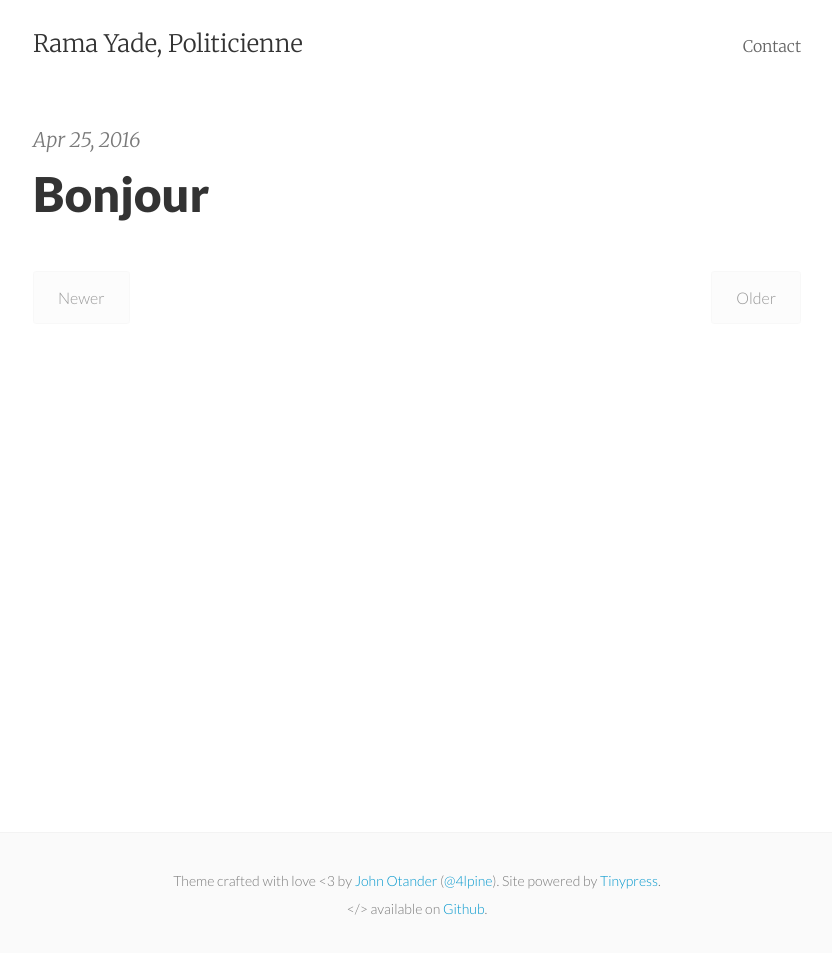
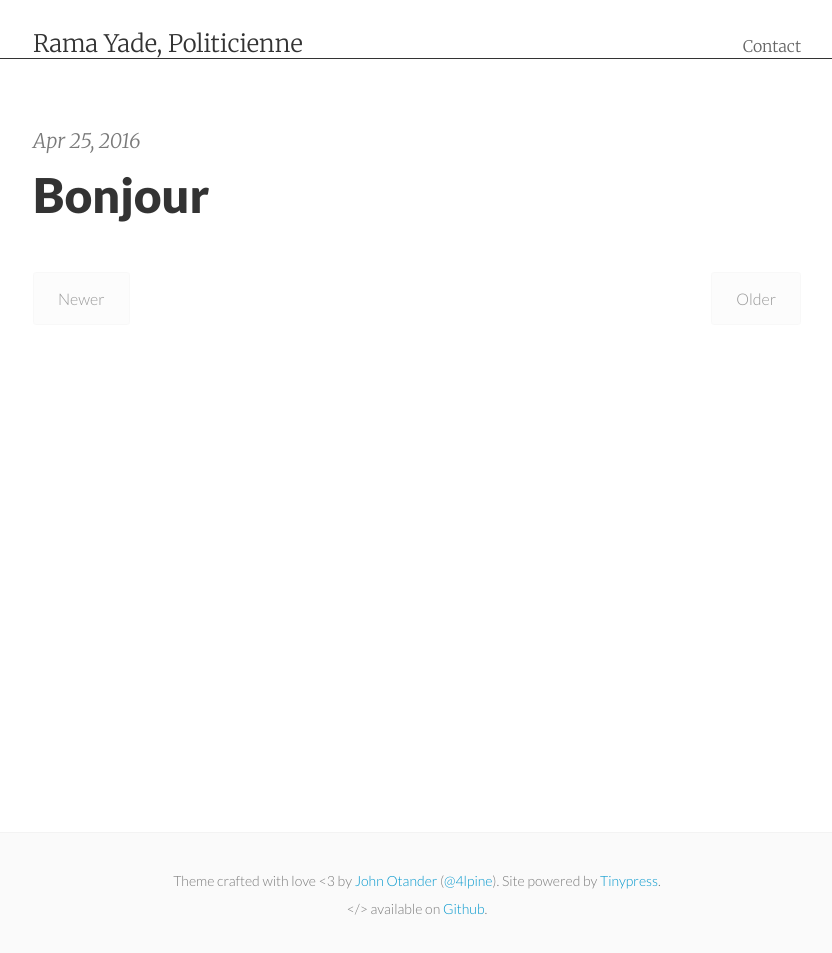
Before and after one commit to ryade/ryade.github.io, a Jekyll site: the page built from index.html, in a window 1280 px wide. Shown: the whole page, without its empty margins (223-1055 px from the left). Built offline with Jekyll 4.4.1, drawn with Linux system fonts in a browser that asks for light colours; the list of posts is cut into pages by our own code.

Commit message:
Update basscss.css

```diff
--- a/css/basscss.css
+++ b/css/basscss.css
@@ -365,6 +365,7 @@ strong, .bold {
 .px-responsive {
   padding-right: 1.5rem;
   padding-left: 1.5rem;
+  border-bottom: 1px solid #333;
 }
 
 .py-responsive {
```
